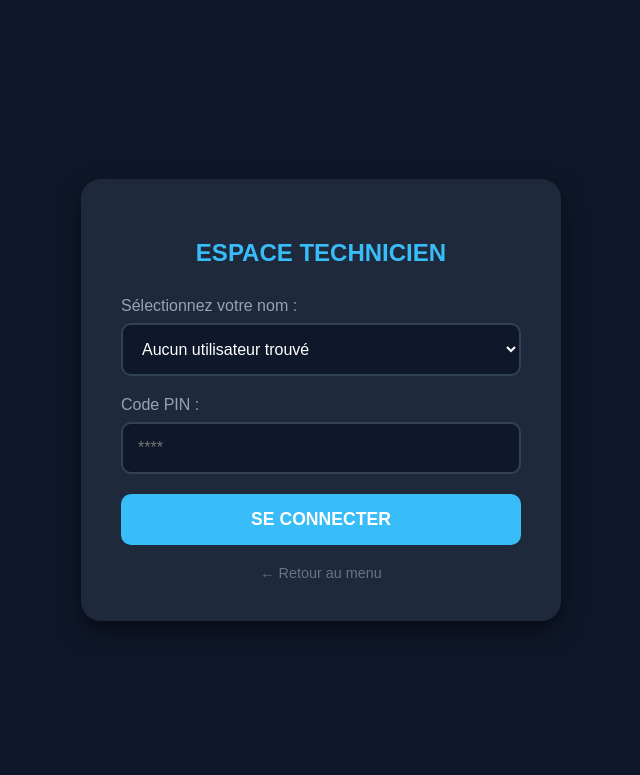
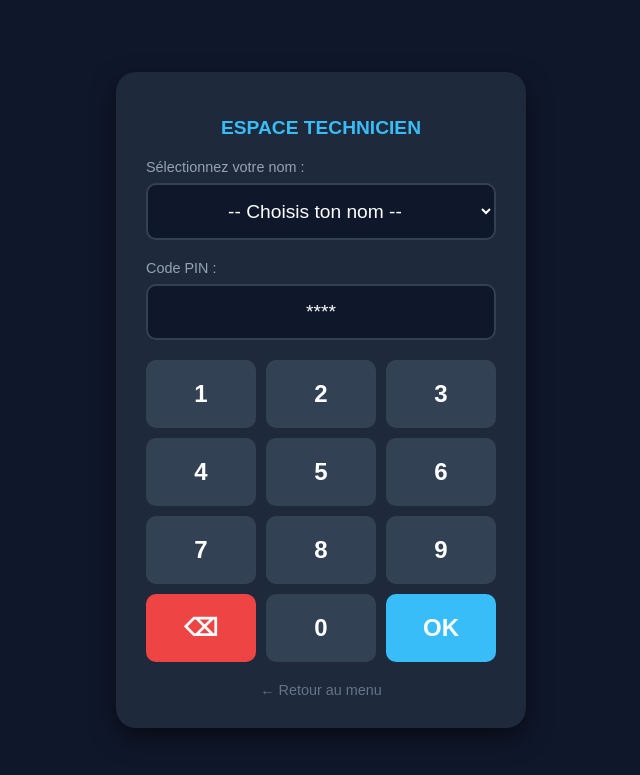
Before and after one commit to idryssbek/gmao-rhone-backend, a Flask app: page /login in a window 1280 px wide. Shown: the top 775 px of the page, without its empty margins (319-959 px from the left). Run offline with Flask 3, Linux system fonts and the light colour scheme; data that the repository does not hold is empty; some libraries are stand-ins or nearby versions.

Commit message:
Update login.html

```diff
--- a/templates/login.html
+++ b/templates/login.html
@@ -4,16 +4,21 @@
     <meta charset="UTF-8">
     <meta name="viewport" content="width=device-width, initial-scale=1.0">
     <title>GMAO - Connexion</title>
-    <link rel="stylesheet" href="{{ url_for('static', filename='style.css') }}">
     <style>
-        body { background: #0f172a; color: white; font-family: sans-serif; display: flex; justify-content: center; align-items: center; height: 100vh; margin: 0; }
-        .login-card { background: #1e293b; padding: 40px; border-radius: 20px; box-shadow: 0 10px 25px rgba(0,0,0,0.5); width: 100%; max-width: 400px; text-align: center; }
-        h2 { color: #38bdf8; text-transform: uppercase; margin-bottom: 30px; }
-        select, input { width: 100%; padding: 15px; margin-bottom: 20px; border-radius: 10px; border: 2px solid #334155; background: #0f172a; color: white; font-size: 1rem; box-sizing: border-box; }
-        button { width: 100%; padding: 15px; border-radius: 10px; border: none; background: #38bdf8; color: white; font-weight: bold; font-size: 1.1rem; cursor: pointer; }
+        body { background: #0f172a; color: white; font-family: sans-serif; display: flex; justify-content: center; align-items: center; min-height: 100vh; margin: 0; }
+        .login-card { background: #1e293b; padding: 30px; border-radius: 20px; box-shadow: 0 10px 25px rgba(0,0,0,0.5); width: 100%; max-width: 350px; text-align: center; }
+        h2 { color: #38bdf8; text-transform: uppercase; margin-bottom: 20px; font-size: 1.2rem; }
+        select, .pin-display { width: 100%; padding: 15px; margin-bottom: 20px; border-radius: 10px; border: 2px solid #334155; background: #0f172a; color: white; font-size: 1.2rem; text-align: center; box-sizing: border-box; }
+
+        /* Style du Pavé Numérique */
+        .numpad { display: grid; grid-template-columns: repeat(3, 1fr); gap: 10px; margin-bottom: 20px; }
+        .num-btn { background: #334155; color: white; border: none; padding: 20px; border-radius: 10px; font-size: 1.5rem; font-weight: bold; cursor: pointer; transition: 0.2s; }
+        .num-btn:active { background: #38bdf8; transform: scale(0.95); }
+        .num-btn.del { background: #ef4444; }
+
+        button.btn-login { width: 100%; padding: 15px; border-radius: 10px; border: none; background: #22c55e; color: white; font-weight: bold; font-size: 1.1rem; cursor: pointer; }
         .back-link { display: block; margin-top: 20px; color: #64748b; text-decoration: none; font-size: 0.9rem; }
-        label { display: block; text-align: left; margin-bottom: 8px; color: #94a3b8; }
-        #pin-container { display: block; }
+        label { display: block; text-align: left; margin-bottom: 8px; color: #94a3b8; font-size: 0.9rem; }
     </style>
 </head>
 <body>
@@ -26,12 +31,27 @@
             <option value="">Chargement...</option>
         </select>
 
-        <div id="pin-container">
+        <div id="tech-section" style="display: none;">
             <label>Code PIN :</label>
-            <input type="password" id="pin-input" placeholder="****" inputmode="numeric">
+            <div class="pin-display" id="pin-view">****</div>
+
+            <div class="numpad">
+                <button class="num-btn" onclick="pressNum('1')">1</button>
+                <button class="num-btn" onclick="pressNum('2')">2</button>
+                <button class="num-btn" onclick="pressNum('3')">3</button>
+                <button class="num-btn" onclick="pressNum('4')">4</button>
+                <button class="num-btn" onclick="pressNum('5')">5</button>
+                <button class="num-btn" onclick="pressNum('6')">6</button>
+                <button class="num-btn" onclick="pressNum('7')">7</button>
+                <button class="num-btn" onclick="pressNum('8')">8</button>
+                <button class="num-btn" onclick="pressNum('9')">9</button>
+                <button class="num-btn del" onclick="pressNum('del')">⌫</button>
+                <button class="num-btn" onclick="pressNum('0')">0</button>
+                <button class="num-btn" style="background:#38bdf8" onclick="tenterConnexion()">OK</button>
+            </div>
         </div>
 
-        <button onclick="tenterConnexion()">SE CONNECTER</button>
+        <button id="btn-ref" class="btn-login" style="display:none;" onclick="tenterConnexion()">ENTRER</button>
 
         <a href="/" class="back-link">← Retour au menu</a>
     </div>
@@ -39,48 +59,50 @@
     <script>
         const params = new URLSearchParams(window.location.search);
         const roleCible = params.get('role') || 'technicien';
+        let currentPin = "";
 
-        // Configuration visuelle au démarrage
+        // Initialisation de l'affichage selon le rôle
         if(roleCible === 'referent') {
-            document.getElementById('pin-container').style.display = 'none';
             document.getElementById('role-title').innerText = "Espace Référent";
+            document.getElementById('btn-ref').style.display = 'block';
+            document.getElementById('tech-section').style.display = 'none';
         } else {
             document.getElementById('role-title').innerText = "Espace Technicien";
+            document.getElementById('tech-section').style.display = 'block';
+            document.getElementById('btn-ref').style.display = 'none';
+        }
+
+        // Gestion du pavé numérique
+        function pressNum(num) {
+            if(num === 'del') {
+                currentPin = currentPin.slice(0, -1);
+            } else {
+                if(currentPin.length < 4) currentPin += num;
+            }
+            // Affiche des astérisques pour masquer le code
+            document.getElementById('pin-view').innerText = currentPin.split('').map(() => '*').join('') || "****";
         }
 
         async function chargerUsers() {
-            try {
             const res = await fetch('/api/admin/users');
             const users = await res.json();
             const select = document.getElementById('nom-select');
             select.innerHTML = '<option value="">-- Choisis ton nom --</option>';
 
-                // FILTRAGE : On garde le rôle correspondant ET on exclut l'admin
+            // Filtrage : Rôle correspondant + pas d'admin
             const filtres = users.filter(u =>
                 u.role.toLowerCase() === roleCible.toLowerCase() &&
                 u.username.toLowerCase() !== 'admin'
             );
 
-                if(filtres.length === 0) {
-                    select.innerHTML = '<option value="">Aucun utilisateur trouvé</option>';
-                }
-
-                filtres.forEach(u => {
-                    select.add(new Option(u.nom_complet, u.username));
-                });
-            } catch (e) { console.error("Erreur:", e); }
+            filtres.forEach(u => select.add(new Option(u.nom_complet, u.username)));
         }
 
         async function tenterConnexion() {
             const user = document.getElementById('nom-select').value;
-            const pin = document.getElementById('pin-input').value;
+            if(!user) { alert("Sélectionne ton nom"); return; }
 
-            if(!user) {
-                alert("Sélectionne ton nom");
-                return;
-            }
-
-            // --- LOGIQUE RÉFÉRENT (SANS PIN) ---
+            // LOGIQUE RÉFÉRENT
             if(roleCible === 'referent') {
                 const res = await fetch('/api/login_sans_pin', {
                     method: 'POST',
@@ -96,11 +118,11 @@
                 return;
             }
 
-            // --- LOGIQUE TECHNICIEN (AVEC PIN) ---
+            // LOGIQUE TECHNICIEN (AVEC PIN DU PAVÉ)
             const res = await fetch('/login_gmao', {
                 method: 'POST',
                 headers: {'Content-Type': 'application/json'},
-                body: JSON.stringify({ username: user, password: pin })
+                body: JSON.stringify({ username: user, password: currentPin })
             });
 
             const data = await res.json();
@@ -110,6 +132,8 @@
                 window.location.href = '/page_technicien';
             } else {
                 alert("Code PIN incorrect !");
+                currentPin = "";
+                document.getElementById('pin-view').innerText = "****";
             }
         }
 
```
Lines whose indentation alone changed are shown as unchanged.
